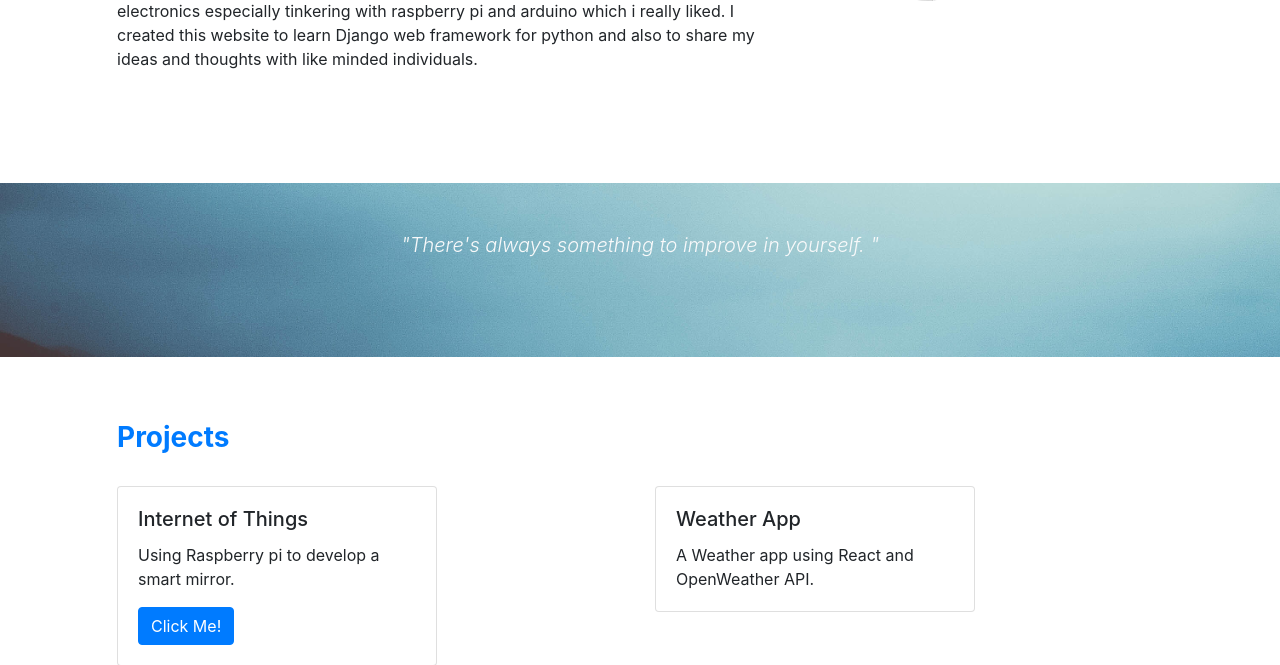
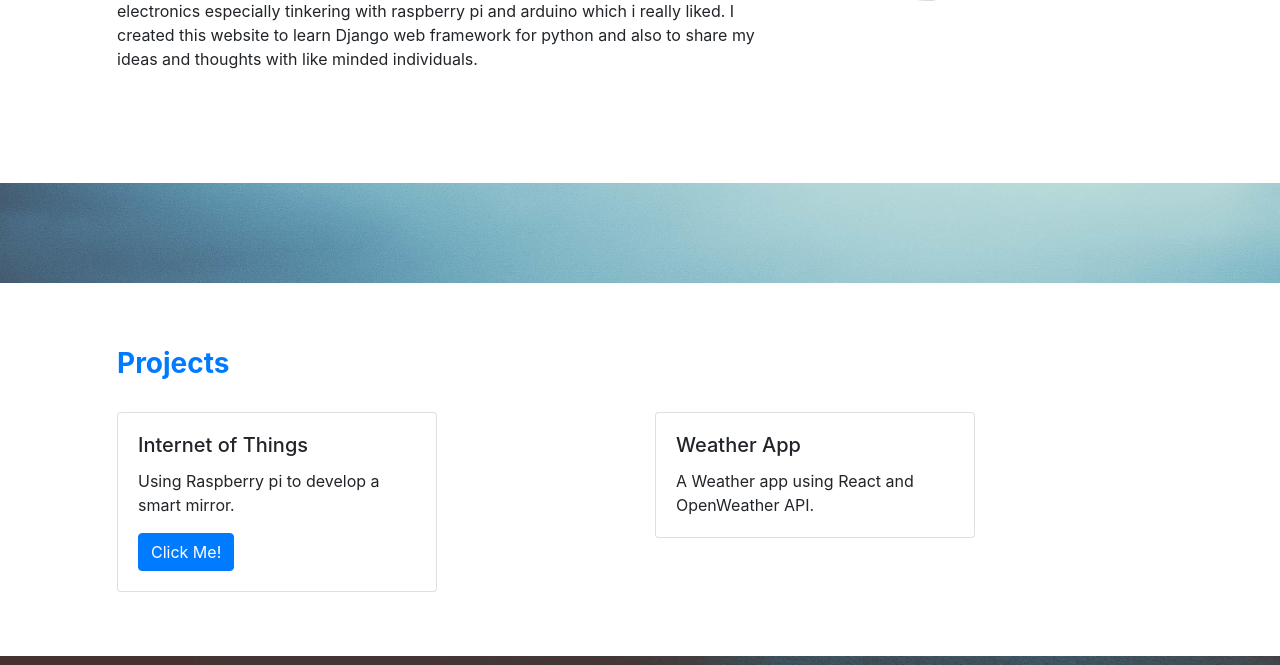
Before and after one commit to 1994newbie/djangoporfolio, a Django app: page / in a window 1280 px wide. Shown: the part 923-1588 px from the top of the page. Run offline with Django 3.2, Linux system fonts and the light colour scheme; some libraries are stand-ins or nearby versions.

Commit message:
made changes

```diff
--- a/templates/home/home.html
+++ b/templates/home/home.html
@@ -80,9 +80,9 @@
             </div>
         </div>
     </div>
-    <center style="margin-top:50px;">
+<!--     <center style="margin-top:50px;">
         <h3 class="lead text-light font-italic">"There's always something to improve in yourself. "</h3>
-    </center>
+    </center> -->
     <div style="width: 100%;margin-top: 100px;background-color: white;">
         <div class="container">
             <div class="jumbotron bg-transparent">
```
